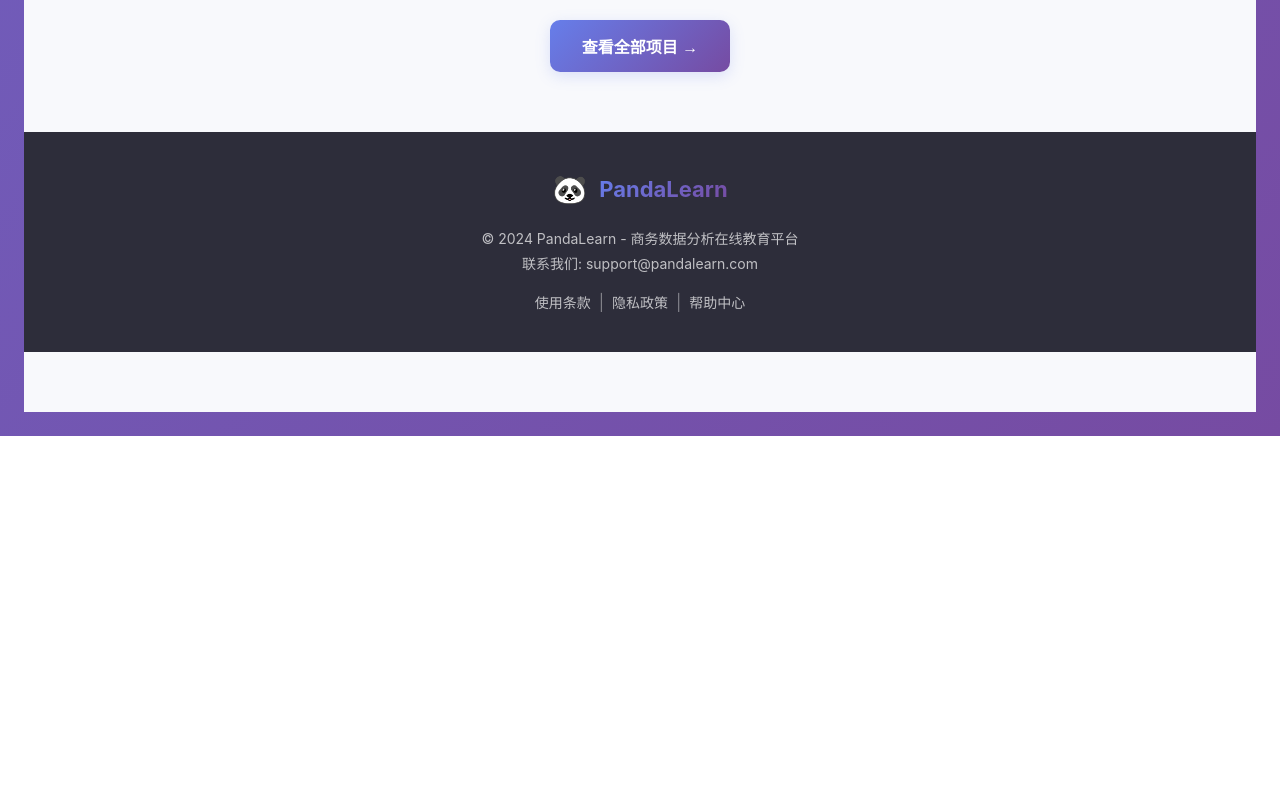
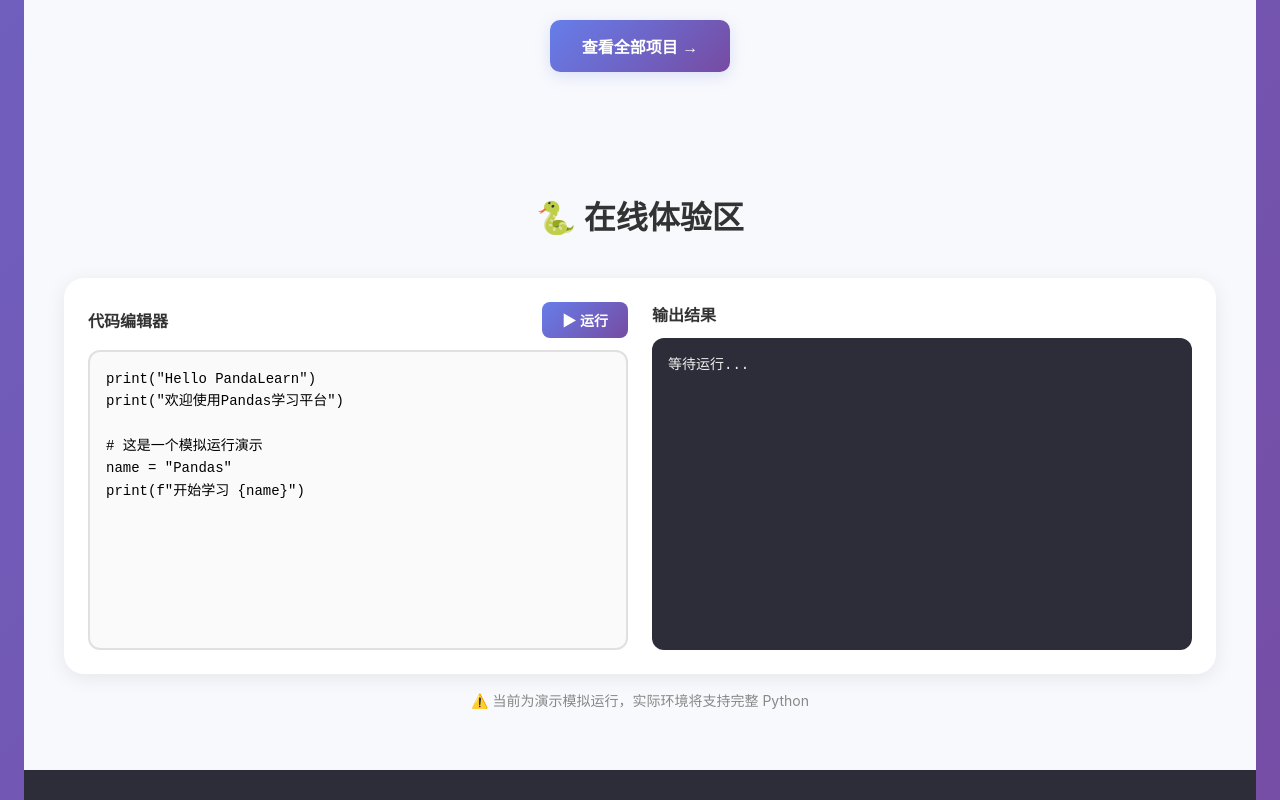
Before and after one commit to jvjv001/zhm1, a React (Vite) app: page / in a window 1280 px wide. Shown: the part 3780-4580 px from the top of the page. Before the commit the page ends 4216 px from the top, so only its background shows below. Built offline with nearby package versions, Linux system fonts and the light colour scheme.

Commit message:
添加在线代码运行演示框

```diff
--- a/src/pages/Home.jsx
+++ b/src/pages/Home.jsx
@@ -47,6 +47,13 @@ export const Home = ({ setActivePage }) => {
   const [selectedProject, setSelectedProject] = useState(null);
   const [quizAnswers, setQuizAnswers] = useState({});
   const [quizSubmissions, setQuizSubmissions] = useState(new Set());
+  const [code, setCode] = useState(`print("Hello PandaLearn")
+print("欢迎使用Pandas学习平台")
+
+# 这是一个模拟运行演示
+name = "Pandas"
+print(f"开始学习 {name}")`);
+  const [output, setOutput] = useState("");
 
   const dailyQuizQuestions = [
     {
@@ -78,6 +85,36 @@ export const Home = ({ setActivePage }) => {
       alert(`演示模式：你选择了 ${String.fromCharCode(65 + selectedOption)}`);
       setQuizSubmissions(new Set([...quizSubmissions, questionId]));
     }
+  };
+
+  const handleRunCode = () => {
+    let outputText = "";
+
+    const printRegex = /print\s*\(([\s\S]*?)\)\s*;?\s*(?:\n|$)/g;
+    let match;
+
+    while ((match = printRegex.exec(code)) !== null) {
+      let content = match[1].trim();
+
+      if (content.startsWith('f"') || content.startsWith("f'")) {
+        content = content.slice(2, -1);
+        content = content.replace(/\{(\w+)\}/g, (_, varName) => {
+          const varRegex = new RegExp(`${varName}\\s*=\\s*(["'])(.*?)\\1`, 'g');
+          const varMatch = varRegex.exec(code);
+          return varMatch ? varMatch[2] : `{${varName}}`;
+        });
+      } else {
+        content = content.replace(/^["']|["']$/g, '');
+      }
+
+      outputText += content + "\n";
+    }
+
+    if (outputText === "") {
+      outputText = "(没有检测到 print 语句，请添加 print 来查看输出)";
+    }
+
+    setOutput(outputText);
   };
 
   // 热门项目数据
@@ -414,6 +451,37 @@ export const Home = ({ setActivePage }) => {
             查看全部项目 →
           </button>
         </div>
+      </section>
+
+      {/* 在线代码运行演示 */}
+      <section style={styles.section}>
+        <h2 style={styles.sectionTitle}>🐍 在线体验区</h2>
+        <div style={styles.codeRunnerContainer}>
+          <div style={styles.codeEditorSection}>
+            <div style={styles.codeEditorHeader}>
+              <span>代码编辑器</span>
+              <button
+                onClick={handleRunCode}
+                style={styles.runButton}
+              >
+                ▶ 运行
+              </button>
+            </div>
+            <textarea
+              value={code}
+              onChange={(e) => setCode(e.target.value)}
+              style={styles.codeEditor}
+              spellCheck={false}
+            />
+          </div>
+          <div style={styles.outputSection}>
+            <div style={styles.outputHeader}>输出结果</div>
+            <pre style={styles.outputBox}>{output || "等待运行..."}</pre>
+          </div>
+        </div>
+        <p style={styles.codeRunnerNote}>
+          ⚠️ 当前为演示模拟运行，实际环境将支持完整 Python
+        </p>
       </section>
 
       {/* 页脚 */}
@@ -983,5 +1051,79 @@ const styles = {
     background: '#ccc',
     cursor: 'not-allowed',
     opacity: 0.7
+  },
+  // 在线代码运行器样式
+  codeRunnerContainer: {
+    display: 'grid',
+    gridTemplateColumns: '1fr 1fr',
+    gap: '24px',
+    background: 'white',
+    borderRadius: '20px',
+    padding: '24px',
+    boxShadow: '0 4px 20px rgba(0,0,0,0.08)'
+  },
+  codeEditorSection: {
+    display: 'flex',
+    flexDirection: 'column',
+    gap: '12px'
+  },
+  codeEditorHeader: {
+    display: 'flex',
+    justifyContent: 'space-between',
+    alignItems: 'center',
+    fontWeight: 600,
+    color: '#333'
+  },
+  runButton: {
+    padding: '8px 20px',
+    background: 'linear-gradient(135deg, #667eea 0%, #764ba2 100%)',
+    color: 'white',
+    border: 'none',
+    borderRadius: '8px',
+    fontSize: '14px',
+    fontWeight: 600,
+    cursor: 'pointer',
+    transition: 'all 0.3s ease'
+  },
+  codeEditor: {
+    width: '100%',
+    height: '300px',
+    padding: '16px',
+    fontFamily: '"Courier New", Courier, monospace',
+    fontSize: '14px',
+    lineHeight: 1.6,
+    border: '2px solid #e0e0e0',
+    borderRadius: '12px',
+    background: '#fafafa',
+    resize: 'none'
+  },
+  outputSection: {
+    display: 'flex',
+    flexDirection: 'column',
+    gap: '12px'
+  },
+  outputHeader: {
+    fontWeight: 600,
+    color: '#333'
+  },
+  outputBox: {
+    flex: 1,
+    minHeight: '300px',
+    margin: 0,
+    padding: '16px',
+    background: '#2d2d3a',
+    color: '#f0f0f0',
+    fontFamily: '"Courier New", Courier, monospace',
+    fontSize: '14px',
+    lineHeight: 1.6,
+    borderRadius: '12px',
+    whiteSpace: 'pre-wrap',
+    wordBreak: 'break-word'
+  },
+  codeRunnerNote: {
+    textAlign: 'center',
+    color: '#888',
+    fontSize: '14px',
+    marginTop: '16px'
   }
 };
```
